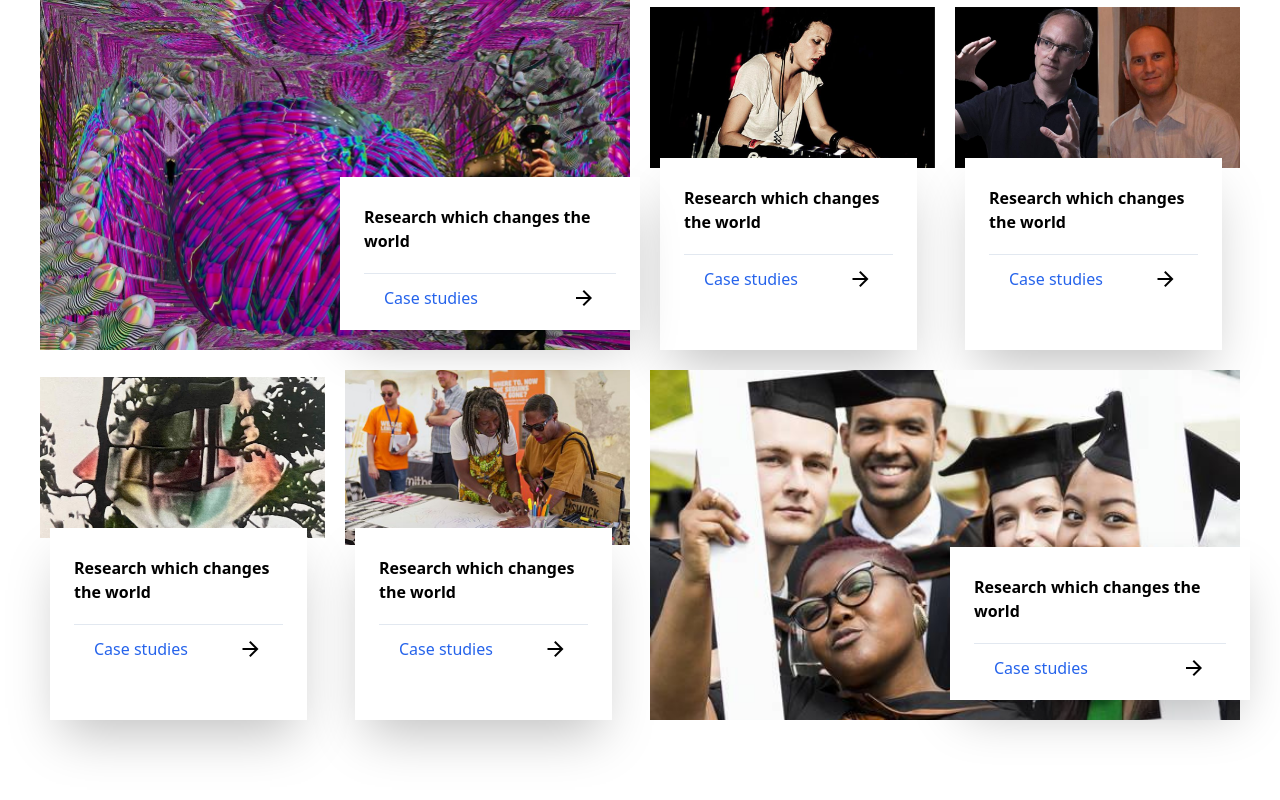
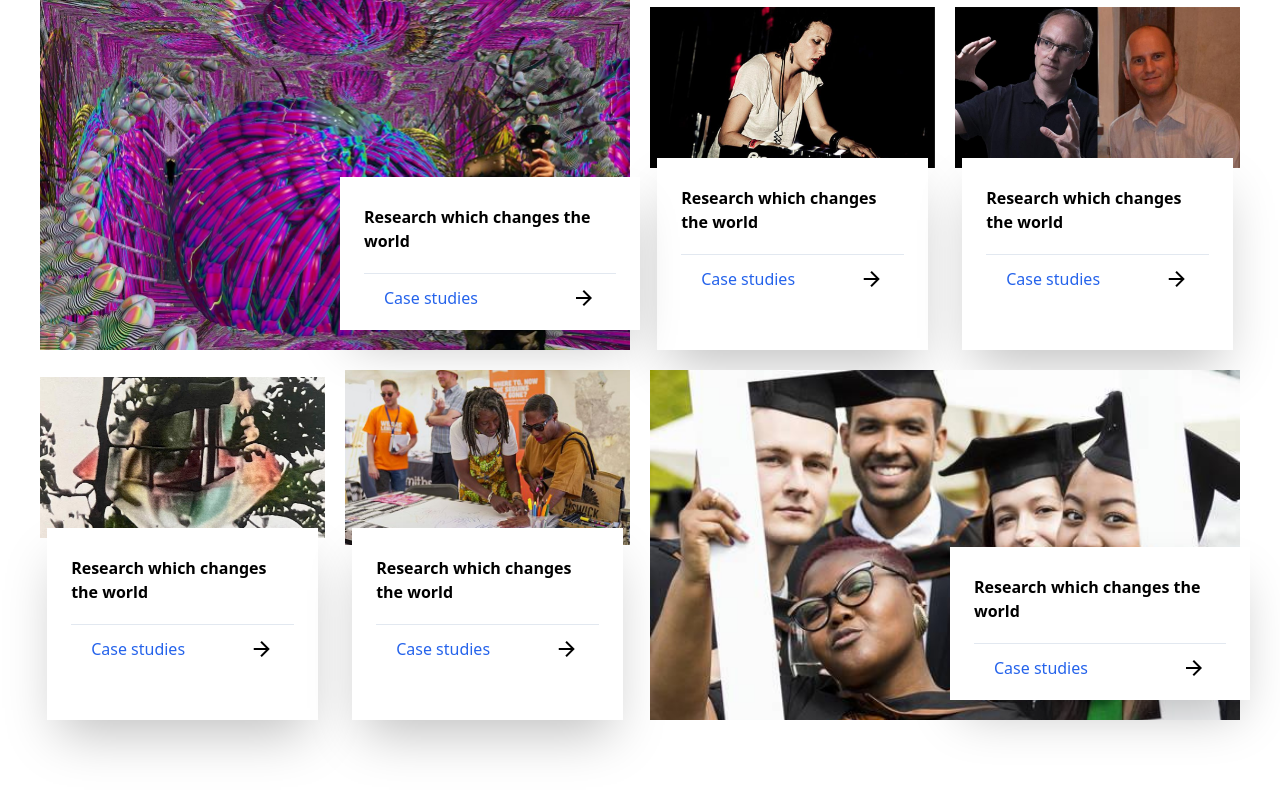
Before and after one commit to KevinRebakure/The-Gym-Cloning-3-Gold.ac.uk, a website: page src/index.html in a window 1280 px wide. Shown: the top 800 px of the page. Drawn offline with nearby package versions, Linux system fonts and the light colour scheme.

Commit message:
2nd grid section

```diff
--- a/src/index.html
+++ b/src/index.html
@@ -43,10 +43,10 @@
           <img
             src="assets/images/g2i2.jpg"
             alt=""
-            class="w-full h-[50%] object-contain"
+            class="w-full h-[50%] object-contain absolute"
           />
           <div
-            class="py-2 px-6 w-[90%] bg-white absolute top-[45%] h-[55%] bottom-5 shadow-2xl left-[10px]"
+            class="py-2 px-6 w-[95%] bg-white relative top-[45%] h-[55%] bottom-5 shadow-2xl mx-auto"
           >
             <p class="font-semibold py-5">Research which changes the world</p>
             <p
@@ -63,10 +63,10 @@
           <img
             src="assets/images/g2i3.jpg"
             alt=""
-            class="w-full h-[50%] object-contain"
+            class="w-full h-[50%] object-contain absolute"
           />
           <div
-            class="py-2 px-6 w-[90%] bg-white absolute top-[45%] h-[55%] bottom-5 shadow-2xl left-[10px]"
+            class="py-2 px-6 w-[95%] bg-white relative top-[45%] h-[55%] bottom-5 shadow-2xl mx-auto"
           >
             <p class="font-semibold py-5">Research which changes the world</p>
             <p
@@ -83,10 +83,10 @@
           <img
             src="assets/images/g2i4.jpg"
             alt=""
-            class="w-full h-[50%] object-contain"
+            class="w-full h-[50%] object-contain absolute"
           />
           <div
-            class="py-2 px-6 w-[90%] bg-white absolute top-[45%] h-[55%] bottom-5 shadow-2xl left-[10px]"
+            class="py-2 px-6 w-[95%] bg-white relative top-[45%] h-[55%] shadow-2xl mx-auto"
           >
             <p class="font-semibold py-5">Research which changes the world</p>
             <p
@@ -103,10 +103,10 @@
           <img
             src="assets/images/g2i5.jpg"
             alt=""
-            class="w-full h-[50%] object-cover"
+            class="w-full h-[50%] object-cover absolute"
           />
           <div
-            class="py-2 px-6 w-[90%] bg-white absolute top-[45%] h-[55%] bottom-5 shadow-2xl left-[10px]"
+            class="py-2 px-6 w-[95%] bg-white relative top-[45%] h-[55%] shadow-2xl mx-auto"
           >
             <p class="font-semibold py-5">Research which changes the world</p>
             <p
```
Also changed, not shown: src/styles/output.css.
